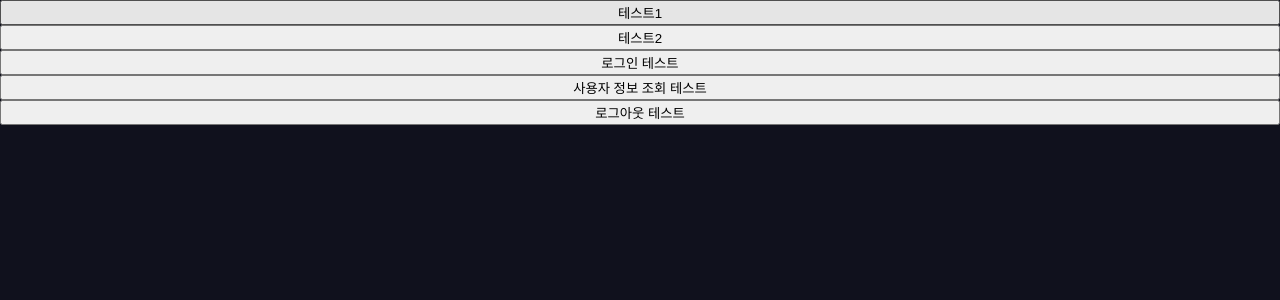
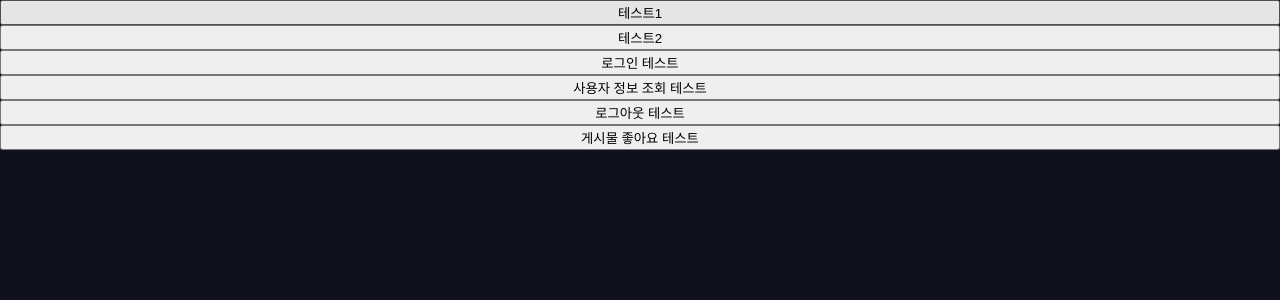
Before and after one commit to alcohol-trash/alcoholic-frontend, a Next.js app: page /test in a window 1280 px wide. Shown: the top 300 px of the page. Built offline with nearby package versions, Linux system fonts and the light colour scheme; no server answers.

Commit message:
fix: heart api

```diff
--- a/src/pages/api/auth/[type].ts
+++ b/src/pages/api/auth/[type].ts
@@ -8,6 +8,7 @@ export default async function Auth(req: NextApiRequest, res: NextApiResponse) {
     headers: {
       Accept: 'application/json',
       'Content-Type': 'application/json',
+      cookie: `${document.cookie}`,
     },
     body: req.body,
   })
--- a/src/pages/api/heart/board/[id].ts
+++ b/src/pages/api/heart/board/[id].ts
@@ -8,6 +8,7 @@ export default async function Heart(req: NextApiRequest, res: NextApiResponse) {
       headers: {
         Accept: 'application/json',
         'Content-Type': 'application/json',
+        cookie: `${document.cookie}`,
       },
       body: req.body,
     })
--- a/src/pages/test.tsx
+++ b/src/pages/test.tsx
@@ -55,6 +55,13 @@ export default function Test() {
     const data = await response.json()
     console.log(data)
   }
+  const onClick6 = async () => {
+    const response = await fetch(`/api/heart/board/1`, {
+      method: 'POST',
+    })
+    const data = await response.json()
+    console.log(data)
+  }
   return (
     <>
       <button onClick={onClick1}>테스트1</button>
@@ -62,6 +69,7 @@ export default function Test() {
       <button onClick={onClick3}>로그인 테스트</button>
       <button onClick={onClick4}>사용자 정보 조회 테스트</button>
       <button onClick={onClick5}>로그아웃 테스트</button>
+      <button onClick={onClick6}>게시물 좋아요 테스트</button>
     </>
   )
 }
```
